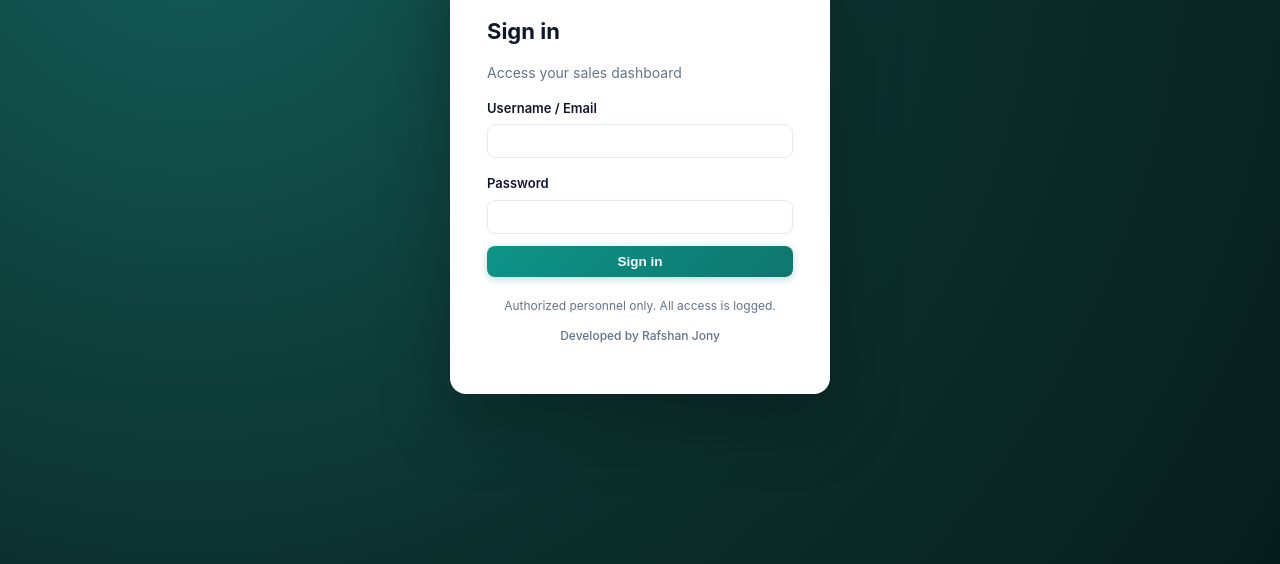
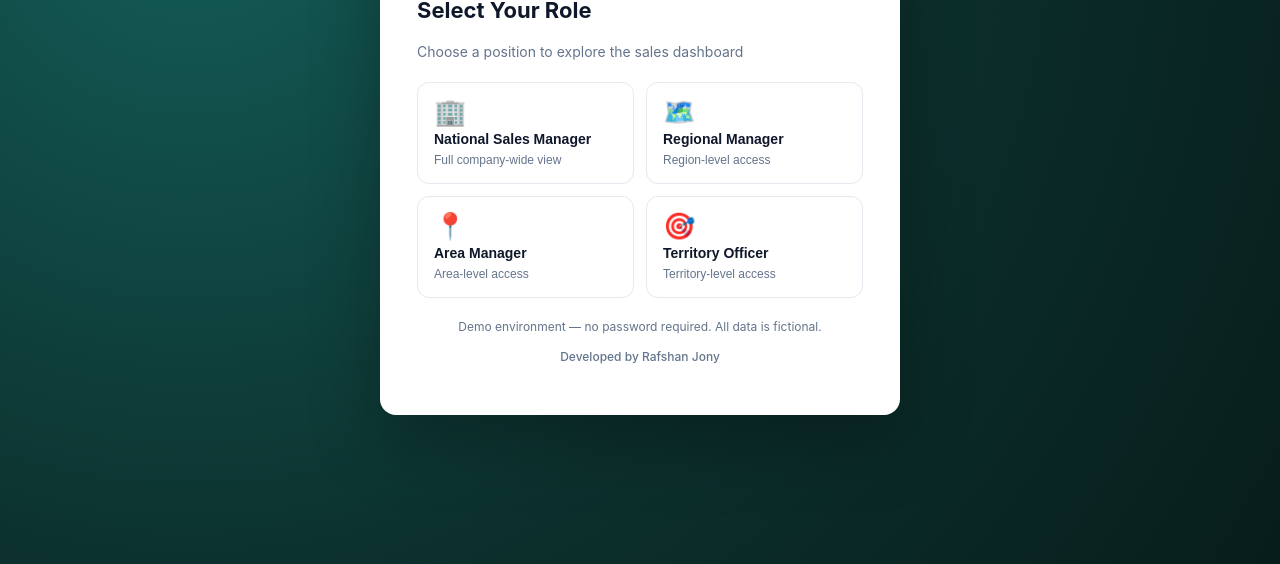
Before and after one commit to rafshan0jony/sales-control-tower-demo, a website with bundled scripts: page public/index.html in a window 1280 px wide. Shown: the part 236-800 px from the top of the page. Built offline with nearby package versions, Linux system fonts and the light colour scheme.

Commit message:
Replace login with position-based demo access (no password)

```diff
--- a/public/css/app.css
+++ b/public/css/app.css
@@ -56,6 +56,24 @@ a { color: var(--primary); text-decoration: none; }
 .login-error { background: var(--danger-soft); color: var(--danger); padding: 8px 12px; border-radius: var(--radius-sm); margin: 12px 0; font-size: 13px; }
 .login-foot { margin-top: 20px; font-size: 12px; text-align: center; }
 .login-credit { margin-top: 6px; font-size: 12px; text-align: center; color: var(--text-muted); font-weight: 500; }
+
+/* ---------- Role (position) selector ---------- */
+.login-card-wide { width: 520px; max-width: 94vw; }
+.role-grid { display: grid; grid-template-columns: 1fr 1fr; gap: 12px; margin-top: 20px; }
+.role-card {
+  display: flex; flex-direction: column; align-items: flex-start; gap: 6px;
+  border: 1px solid var(--border); border-radius: 12px; padding: 16px;
+  background: var(--surface); color: var(--text); cursor: pointer; text-align: left;
+  transition: transform 0.15s ease, border-color 0.15s ease, box-shadow 0.15s ease;
+}
+.role-card:hover {
+  transform: translateY(-3px); border-color: var(--primary, #0f766e);
+  box-shadow: 0 10px 24px rgba(15, 118, 110, 0.18);
+}
+.role-card .role-ico { font-size: 26px; line-height: 1; }
+.role-card .role-title { font-size: 14px; font-weight: 700; }
+.role-card .role-desc { font-size: 12px; color: var(--text-muted); }
+.role-card.loading { opacity: 0.6; pointer-events: none; }
 
 /* ---------- Shell layout ---------- */
 .shell { display: flex; min-height: 100vh; }
--- a/public/index.html
+++ b/public/index.html
@@ -17,21 +17,36 @@
 </head>
 <body>
   <div id="login-screen" class="login-screen hidden">
-    <div class="login-card">
+    <div class="login-card login-card-wide">
       <div class="login-brand">
         <div class="brand-logo login brand-text">Demo Company</div>
       </div>
-      <h1>Sign in</h1>
-      <p class="muted">Access your sales dashboard</p>
-      <form id="login-form">
-        <label>Username / Email</label>
-        <input id="login-identifier" type="text" autocomplete="username" required />
-        <label>Password</label>
-        <input id="login-password" type="password" autocomplete="current-password" required />
-        <div id="login-error" class="login-error hidden"></div>
-        <button type="submit" class="btn btn-primary btn-block">Sign in</button>
-      </form>
-      <p class="login-foot muted">Authorized personnel only. All access is logged.</p>
+      <h1>Select Your Role</h1>
+      <p class="muted">Choose a position to explore the sales dashboard</p>
+      <div id="role-options" class="role-grid">
+        <button class="role-card" data-role="NATIONAL">
+          <span class="role-ico">🏢</span>
+          <span class="role-title">National Sales Manager</span>
+          <span class="role-desc">Full company-wide view</span>
+        </button>
+        <button class="role-card" data-role="REGION">
+          <span class="role-ico">🗺️</span>
+          <span class="role-title">Regional Manager</span>
+          <span class="role-desc">Region-level access</span>
+        </button>
+        <button class="role-card" data-role="AREA">
+          <span class="role-ico">📍</span>
+          <span class="role-title">Area Manager</span>
+          <span class="role-desc">Area-level access</span>
+        </button>
+        <button class="role-card" data-role="TERRITORY">
+          <span class="role-ico">🎯</span>
+          <span class="role-title">Territory Officer</span>
+          <span class="role-desc">Territory-level access</span>
+        </button>
+      </div>
+      <div id="login-error" class="login-error hidden"></div>
+      <p class="login-foot muted">Demo environment — no password required. All data is fictional.</p>
       <p class="login-credit">Developed by Rafshan Jony</p>
     </div>
   </div>
--- a/public/js/app.js
+++ b/public/js/app.js
@@ -300,22 +300,24 @@ function startSyncPoll() {
 }
 
 function setupEvents() {
-  document.getElementById('login-form').addEventListener('submit', async (e) => {
-    e.preventDefault();
-    const identifier = document.getElementById('login-identifier').value.trim();
-    const password = document.getElementById('login-password').value;
+  document.querySelectorAll('#role-options .role-card').forEach((btn) => {
+    btn.addEventListener('click', async () => {
+      const role = btn.dataset.role;
       const errBox = document.getElementById('login-error');
       errBox.classList.add('hidden');
+      btn.classList.add('loading');
       try {
-      const res = await api.post('/auth/login', { identifier, password });
+        const res = await api.post('/auth/demo-login', { role });
         token.set(res.token);
         sessionUser.set(res.user);
         location.hash = '#/dashboard';
         boot();
       } catch (err) {
+        btn.classList.remove('loading');
         errBox.textContent = err.message;
         errBox.classList.remove('hidden');
       }
+    });
   });
 
   document.getElementById('logout-btn').addEventListener('click', async () => {
--- a/public/service-worker.js
+++ b/public/service-worker.js
@@ -2,7 +2,7 @@
  * Static app shell is cached (stale-while-revalidate); API responses are
  * always fetched fresh so the dashboard never shows stale sales data.
  */
-const CACHE = 'sales-tower-v1';
+const CACHE = 'sales-tower-v2';
 
 self.addEventListener('install', () => {
   self.skipWaiting();
```
Also changed, not shown: server/routes/auth.routes.js (+8 -0 lines), server/services/authService.js (+19 -1 lines). Lines whose indentation alone changed are shown as unchanged.
